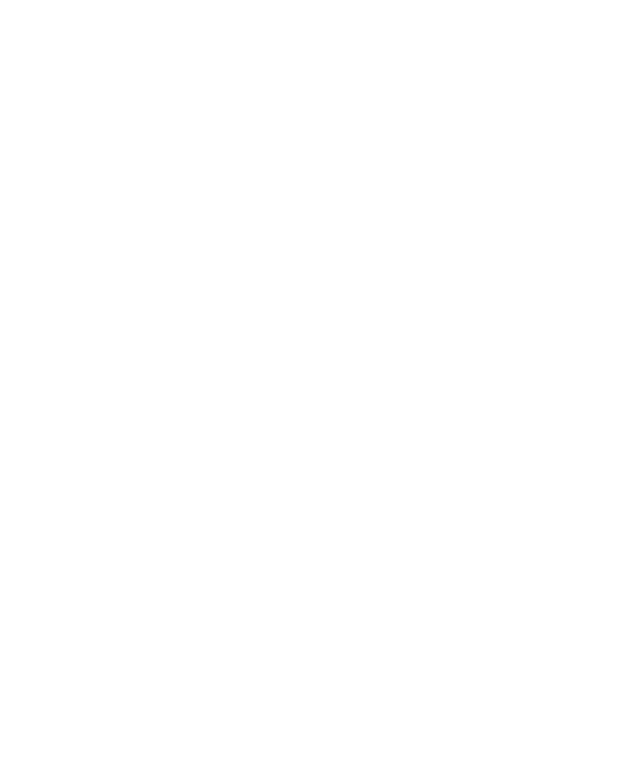
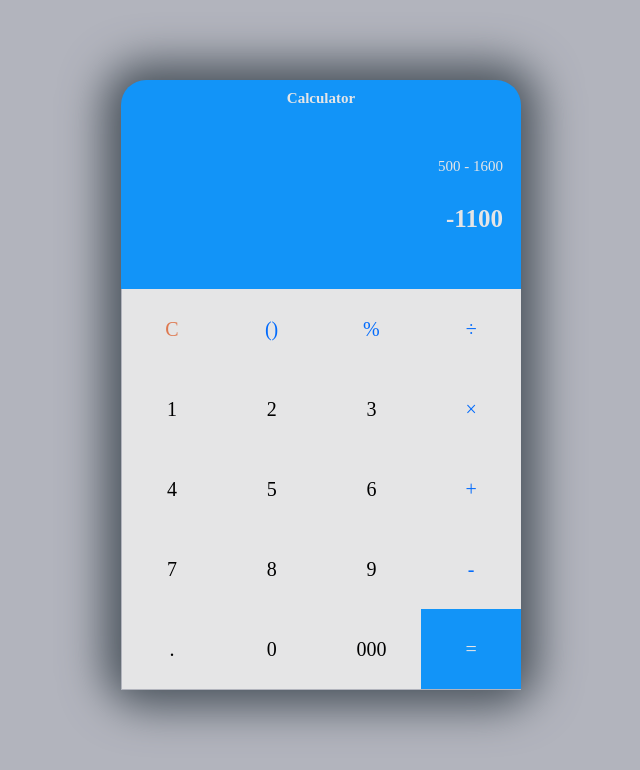
Before and after one commit to Chinecherem20199/calculator_ja_app, a plain HTML site: page calculator_project/index.html in a window 1280 px wide. Shown: the whole page, without its empty margins (319-959 px from the left). Drawn offline with Linux system fonts and the light colour scheme.

Commit message:
project summit html and css

```diff
--- a/calculator_project/index.html
+++ b/calculator_project/index.html
@@ -1,12 +1,48 @@
 <!DOCTYPE html>
 <html lang="en">
-<head>
-    <meta charset="UTF-8">
-    <meta http-equiv="X-UA-Compatible" content="IE=edge">
-    <meta name="viewport" content="width=device-width, initial-scale=1.0">
+  <head>
+    <meta charset="UTF-8" />
+    <meta http-equiv="X-UA-Compatible" content="IE=edge" />
+    <meta name="viewport" content="width=device-width, initial-scale=1.0" />
+    <link rel="stylesheet" href="style.css" />
     <title>Calcullator App</title>
-</head>
-<body>
+  </head>
+  <body>
+    <main class="container">
+      <h3>Calculator</h3>
 
-</body>
+        <section class="display">
+        <section class="display-1">500 - 1600</section>
+        <section class="display-2">-1100</section>
+
+        </section>
+
+      <section class="grid">
+          <div class="crl-btn">C</div>
+          <div class="btn">()</div>
+          <div class="btn">%</div>
+          <div class="btn">÷</div>
+
+          <div>1</div>
+          <div>2</div>
+          <div>3</div>
+          <div class="btn">&times;</div>
+
+          <div>4</div>
+          <div>5</div>
+          <div>6</div>
+          <div class="btn" >+</div>
+
+          <div>7</div>
+          <div>8</div>
+          <div>9</div>
+          <div class="btn">-</div>
+
+          <div>.</div>
+          <div>0</div>
+          <div>000</div>
+          <div class="equal">=</div>
+      </section>
+    </main>
+  </body>
 </html>
--- a/calculator_project/style.css
+++ b/calculator_project/style.css
@@ -0,0 +1,91 @@
+@import url('https://fonts.googleapis.com/css2?family=Open+Sans:wght@400;700&family=Poppins:wght@400;500;600;700&display=swap');
+
+:root{
+    --main-font: 'EB Garamond', serif, 'Open Sans', 'Poppins', sans-serif;
+
+}
+
+body{
+    background-color: hsl(229, 8%, 72%);
+    font-family:'EB Garamond', serif,'Open Sans','Poppins',sans-serif ;
+}
+.grid{
+    display: grid;
+    grid-template-columns: repeat(4, 5fr);
+    border-bottom: 1px solid hsl(229, 8%, 72%);;
+    border-left: 1px solid hsl(229, 8%, 72%);;
+    background-color: hsl(240, 2%, 90%);
+
+    /* box-shadow: 0px 0px 43px 17px rgba(153, 153, 153, 1); */
+}
+
+.container{
+max-width: 400px;
+margin: 10vh auto 0 auto;
+height: 100%;
+border-radius: 25px;
+background-color: hsl(206, 94%, 52%);
+box-shadow: 0px 0px 43px 17px hsl(212, 11%, 33%);
+}
+.display{
+
+    text-align: right;
+    max-width: 0 auto;
+    padding: 6px 8px;
+    margin: 10px;
+    font-size: 25px;
+    margin-bottom: 30px;
+
+
+}
+.display-1 {
+    color: hsl(240, 2%, 90%);
+    font-size: 15px;
+    margin-top: 30px;
+    font-weight: 400;
+}
+
+.display-2 {
+    color: hsl(240, 2%, 90%);
+    font-size: 25px;
+    margin-bottom: 20px;
+    margin-top: 30px;
+    font-weight: 700;
+}
+.grid > div{
+    border: hsl(212, 11%, 33%);
+
+}
+div{
+    border: 0.5px solid hsl(212, 11%, 33%);
+    line-height: 80px;
+    text-align: center;
+    font-size: 20px;
+    cursor: pointer;
+
+}
+.equal {
+    background-color: hsl(206, 94%, 52%);
+    color: hsl(240, 2%, 90%);
+}
+
+div:hover {
+    background-color: hsl(17, 68%, 59%);
+    color: hsl(240, 2%, 90%);
+    transition: 0.5s ease-in-out;
+}
+h3{
+    text-align: center;
+    justify-content: center;
+    font-size: 15px;
+    color: hsl(240,2%,90%);
+    padding-top: 10px;
+    /* margin-top: 20px; */
+
+}
+.btn{
+    color: hsl(215, 98%, 50%);
+}
+.crl-btn{
+    color: hsl(17, 68%, 59%)
+}
```
Also changed, not shown: calculator_project/resources/assets.txt (added), 1 other file.
